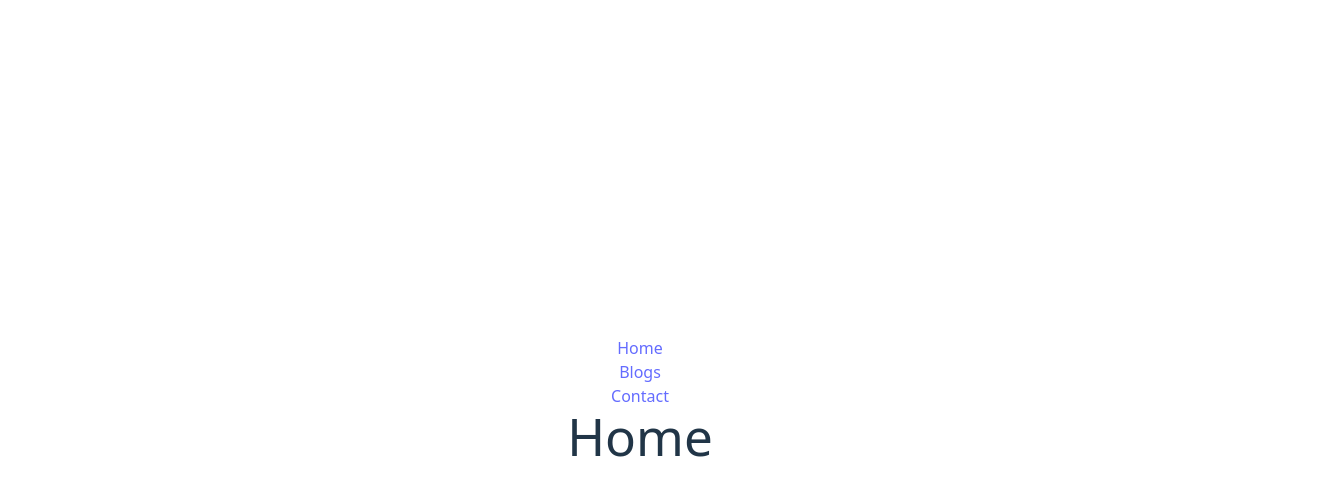
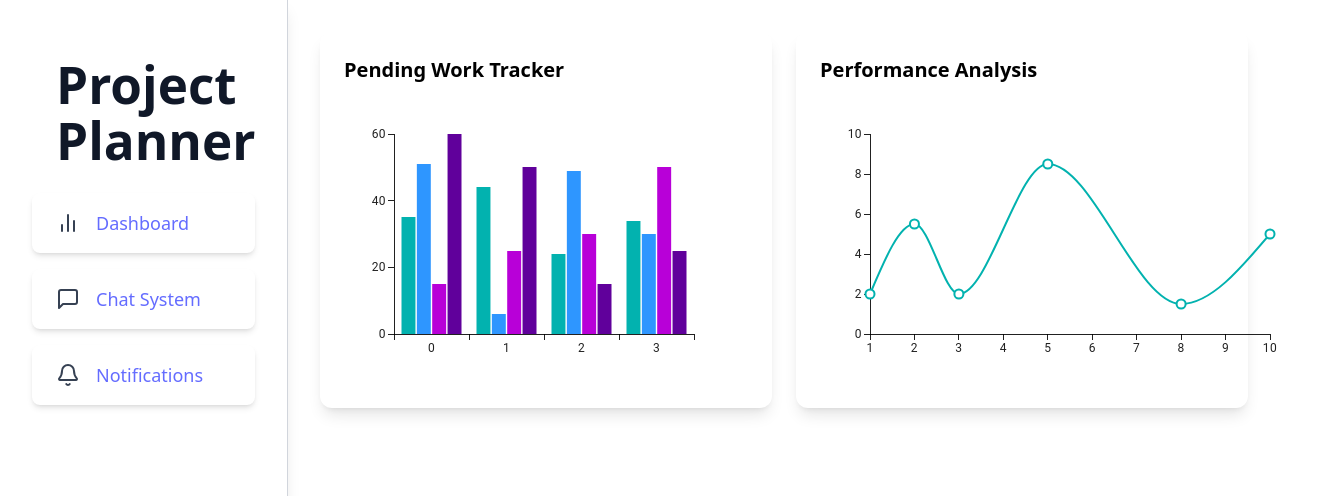
Before and after one commit to Colosen/HCI-CIA-2, a React (Vite) app: page / in a window 1280 px wide. Shown: the top 496 px of the page, 1320 px wide, since content can reach past the window. Built offline with nearby package versions, Linux system fonts and the light colour scheme.

Commit message:
Basic dashboard working

```diff
--- a/src/App.css
+++ b/src/App.css
@@ -1,44 +1 @@
 @import "tailwindcss";
-
-#root {
-  max-width: 1280px;
-  margin: 0 auto;
-  padding: 2rem;
-  text-align: center;
-}
-
-.logo {
-  height: 6em;
-  padding: 1.5em;
-  will-change: filter;
-  transition: filter 300ms;
-}
-.logo:hover {
-  filter: drop-shadow(0 0 2em #646cffaa);
-}
-.logo.react:hover {
-  filter: drop-shadow(0 0 2em #61dafbaa);
-}
-
-@keyframes logo-spin {
-  from {
-    transform: rotate(0deg);
-  }
-  to {
-    transform: rotate(360deg);
-  }
-}
-
-@media (prefers-reduced-motion: no-preference) {
-  a:nth-of-type(2) .logo {
-    animation: logo-spin infinite 20s linear;
-  }
-}
-
-.card {
-  padding: 2em;
-}
-
-.read-the-docs {
-  color: #888;
-}
--- a/src/App.jsx
+++ b/src/App.jsx
@@ -1,21 +1,87 @@
-import { useState } from 'react'
+import { BrowserRouter as Router, Routes, Route, Link } from "react-router-dom";
+import { MessageSquare, BarChart2, Bell } from "lucide-react";
 import './App.css'
-import { BrowserRouter, Routes, Route } from 'react-router-dom'
-import Layout from './layout.jsx'
-import Home from './home.jsx'
+import { BarChart } from '@mui/x-charts/BarChart'
+import { LineChart } from '@mui/x-charts/LineChart'
 
-function App() {
+export default function App() {
   return (
     <div>
-      <BrowserRouter>
-        <Routes>
-          <Route path='/' element={<Layout />} >
-            <Route index element={<Home />} />
-          </Route>
-        </Routes>
-      </BrowserRouter>
+      <Router>
+        <Dashboard />
+      </Router>
     </div>
-  )
+  );
 }
 
-export default App
+function Dashboard() {
+  return (
+    <div className="flex h-screen bg-white">
+      {/* Sidebar */}
+      <div className="bg-white shadow-lg p-8 flex flex-col space-y-8 border-r border-gray-300 w-72">
+        <h1 className="text-l font-bold text-gray-900 m-6 text-center"> Project Planner </h1>
+        <nav className="flex flex-col space-y-4">
+          <NavItem to="/" icon={<BarChart2 />} label="Dashboard" />
+          <NavItem to="/chat" icon={<MessageSquare />} label="Chat System" />
+          <NavItem to="/notifications" icon={<Bell />} label="Notifications" />
+        </nav>
+      </div>
+
+      {/* Main Content */}
+      <div className="flex-1 p-8">
+        <Routes>
+          <Route path="/" element={<DashboardContent />} />
+          <Route path="/chat" element={<ChatSystem />} />
+          <Route path="/notifications" element={<Notifications />} />
+        </Routes>
+      </div>
+    </div>
+  );
+}
+
+function NavItem({ to, icon, label }) {
+  return (
+    <Link to={to} className="flex items-center px-6 py-4 bg-white hover:bg-gray-400 text-gray-900 font-bold rounded-lg transition-all shadow-md text-lg">
+      <span className="mr-4 text-gray-700 text-xl">{icon}</span>
+      <span>{label}</span>
+    </Link>
+  );
+}
+
+function DashboardContent() {
+  return (
+    <div className="grid grid-cols-2 gap-6">
+      <div className="p-6 bg-white shadow-lg rounded-xl">
+        <h2 className="text-black text-xl font-bold">Pending Work Tracker</h2>
+        <BarChart width={400} height={300} series={[
+          { data: [35, 44, 24, 34] },
+          { data: [51, 6, 49, 30] },
+          { data: [15, 25, 30, 50] },
+          { data: [60, 50, 15, 25] },
+        ]} />
+      </div>
+      <div className="p-6 bg-white shadow-lg rounded-xl">
+        <h2 className="text-black text-xl font-bold">Performance Analysis</h2>
+        <LineChart
+          xAxis={[{ data: [1, 2, 3, 5, 8, 10] }]}
+          series={[
+            {
+              data: [2, 5.5, 2, 8.5, 1.5, 5],
+            },
+          ]}
+          width={500}
+          height={300}
+        />
+
+      </div>
+    </div>
+  );
+}
+
+function ChatSystem() {
+  return <div className="text-black text-xl">Chat System Interface (Coming Soon)</div>;
+}
+
+function Notifications() {
+  return <div className="text-black text-xl">Notifications Dashboard (Coming Soon)</div>;
+}
--- a/src/index.css
+++ b/src/index.css
@@ -7,7 +7,7 @@
   line-height: 1.5;
   font-weight: 400;
 
-  color-scheme: light dark;
+  color-scheme: white;
   color: rgba(255, 255, 255, 0.87);
   background-color: #242424;
 
```
Also changed, not shown: package.json (+9 -0 lines), 1 other file (tests, documents, lock files or other folders).
